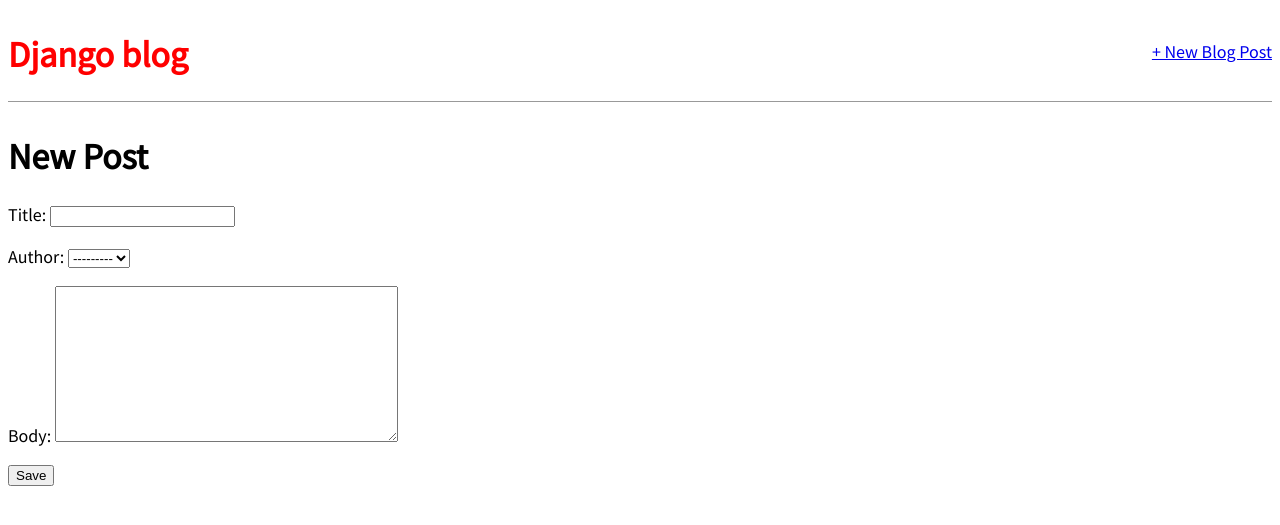
After one commit to Saadelkheety/djangoblog, a Django app: page /post/new/ in a window 1280 px wide. The commit adds this page. Shown: the top 525 px of the page. Run offline with Django 3.2, Linux system fonts and the light colour scheme; data comes from the database, SQL or seed files in the repository.

Commit message:
BlogCreateView

```diff
--- a/blog/urls.py
+++ b/blog/urls.py
@@ -1,10 +1,10 @@
 from django.urls import path
-from .views import BlogListView, BlogDetailView
+from .views import BlogListView, BlogDetailView, BlogCreateView
 
 
 
 urlpatterns = [
     path('', BlogListView.as_view(), name='home'),
-    path('post/<int:pk>/', BlogDetailView.as_view(), name='post_detail')
-
+    path('post/<int:pk>/', BlogDetailView.as_view(), name='post_detail'),
+    path('post/new/', BlogCreateView.as_view(), name='post_new')
 ]
--- a/blog/views.py
+++ b/blog/views.py
@@ -1,4 +1,4 @@
-from django.views.generic import ListView, DetailView
+from django.views.generic import ListView, DetailView, CreateView
 from .models import Post
 
 
@@ -10,3 +10,9 @@ class BlogListView(ListView):
 class BlogDetailView(DetailView):
     model = Post
     template_name = 'post_detail.html'
+
+
+class BlogCreateView(CreateView):
+    model = Post
+    template_name = 'post_new.html'
+    fields = ['title', 'author', 'body']
--- a/templates/base.html
+++ b/templates/base.html
@@ -9,7 +9,12 @@
 
 <body>
   <header>
-    <h1><a href="{% url 'home' %}">Django blog</a></h1>
+    <div class="nav-left">
+      <h1><a href="{% url 'home' %}">Django blog</a></h1>
+    </div>
+    <div class="nav-right">
+      <a href="{% url 'post_new' %}">+ New Blog Post</a>
+    </div>
   </header>
   <div>
     {% block content %}
--- /dev/null
+++ b/templates/post_new.html
@@ -0,0 +1,10 @@
+{% extends 'base.html' %}
+
+{% block content %}
+  <h1>New Post</h1>
+  <form class="post-form"  method="post">
+    {% csrf_token %}
+    {{form.as_p}}
+    <input type="submit" name="" value="Save">
+  </form>
+{% endblock content %}
```
